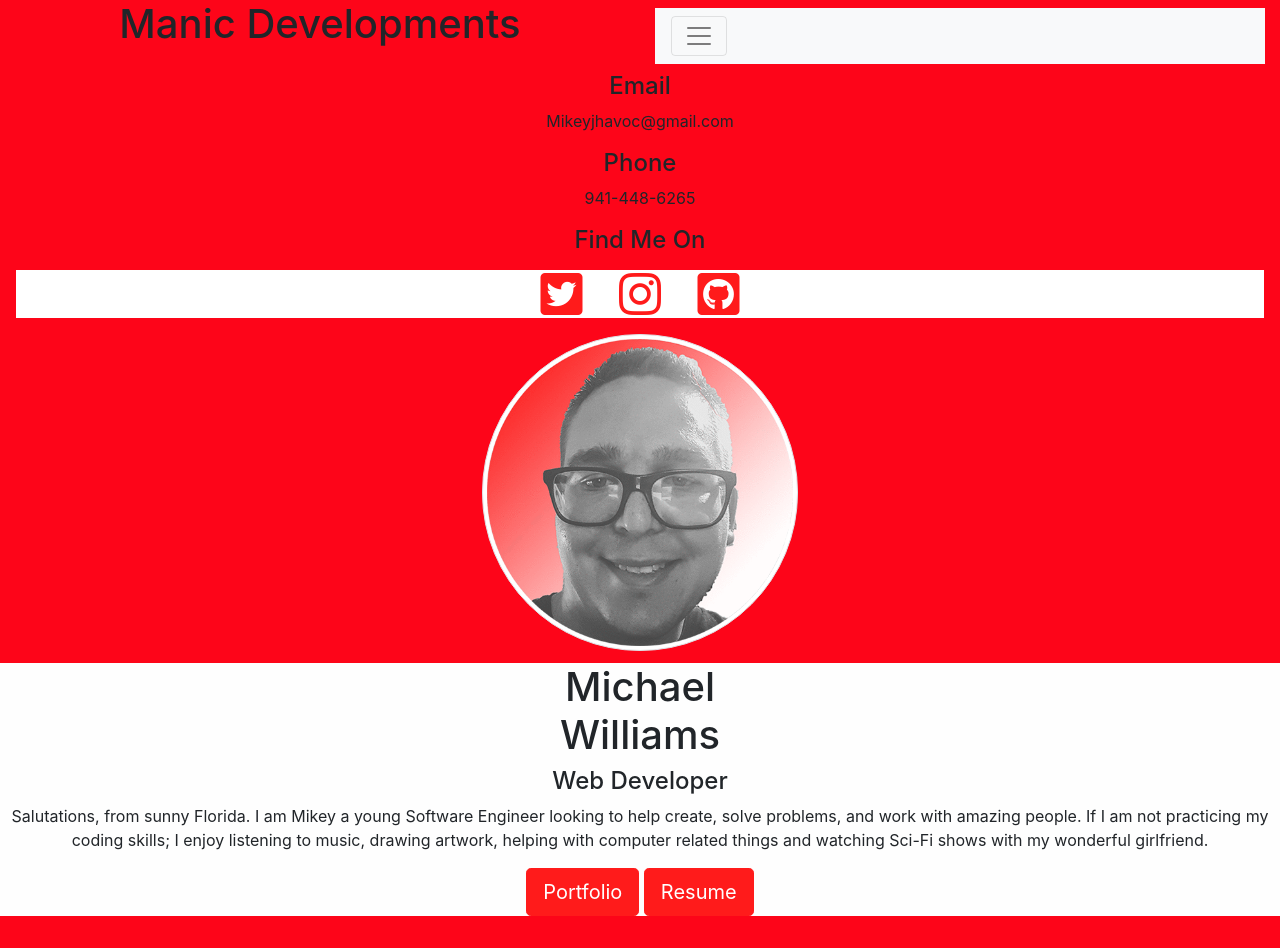
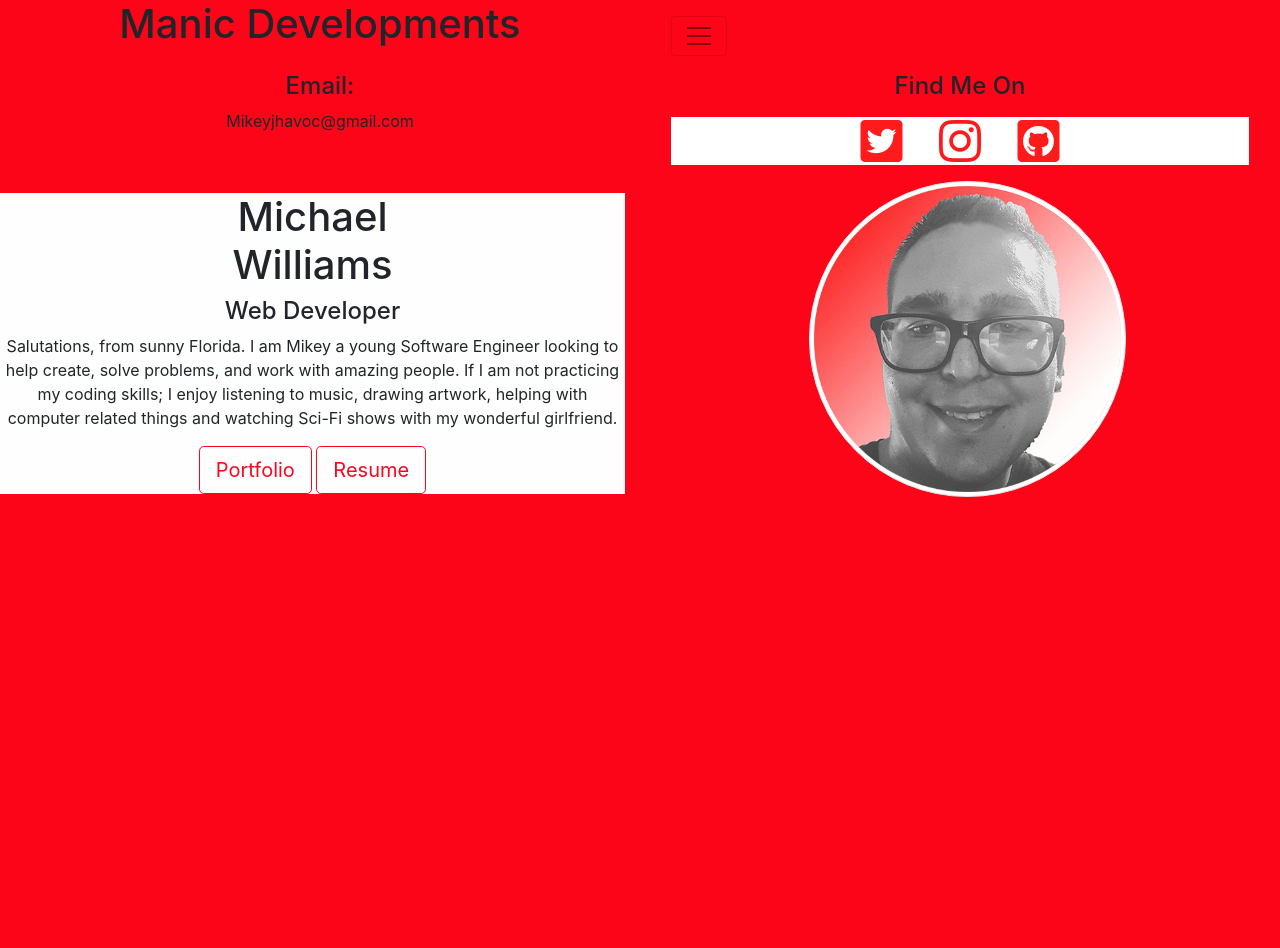
Before and after one commit to mikeyhavoc/bootstrap-form, a website with bundled scripts: page src/index.html in a window 1280 px wide. After the commit the page ends 800 px from the top, so only its background shows below. Built offline with nearby package versions, Linux system fonts and the light colour scheme; a web font is replaced by a local one.

Commit message:
changed up html to move info above pic.

```diff
--- a/src/index.html
+++ b/src/index.html
@@ -5,8 +5,9 @@
     <meta name="viewport" content="width=device-width, initial-scale=1.0">
     <meta http-equiv="X-UA-Compatible" content="ie=edge">
     <title>Portfolio</title>
-    <script defer src="./js/fontawesome-all.min.js"></script>
+
     <link href="https://fonts.googleapis.com/css?family=Muli" rel="stylesheet">
+
     <link rel="stylesheet" href="https://maxcdn.bootstrapcdn.com/bootstrap/4.0.0/css/bootstrap.min.css" integrity="sha384-Gn5384xqQ1aoWXA+058RXPxPg6fy4IWvTNh0E263XmFcJlSAwiGgFAW/dAiS6JXm" crossorigin="anonymous">
 </head>
 <body class="home">
@@ -26,7 +27,7 @@
                                 <h4 class="text-primary"><a href="./html/contact.html">Contact</a></h4>
                               </div>
                             </div>
-                            <nav class="navbar navbar-light bg-light">
+                            <nav class="navbar navbar-light">
                               <button class="navbar-toggler" type="button" data-toggle="collapse" data-target="#navbarToggleExternalContent" aria-controls="navbarToggleExternalContent" aria-expanded="false" aria-label="Toggle navigation">
                                 <span class="navbar-toggler-icon"></span>
                               </button>
@@ -36,11 +37,18 @@
 
             </div>
         </div>
-    <section class="info-section">
-        <div class="logo"></div>
+        <div>
+            <section class="info-section container-fluid">
                 <div class="info-box text-center">
-            <h4>Email</h4><p>Mikeyjhavoc@gmail.com</p>
-            <h4>Phone</h4><p>941-448-6265</p>
+                    <div class="row">
+                        <div class="col-sm-6">
+                            <div class="email-box">
+                                <h4>Email:</h4><p>Mikeyjhavoc@gmail.com</p>
+                            </div>
+                        </div>
+
+
+                       <div class="col-sm-6">
                             <h4>Find Me On</h4>
                             <div class="icon-section">
                               <span class="twitter-icon"><a href="https://www.twitter.com/havocworkshop"><i class="fab fa-twitter-square fa-3x"></i></a></span>
@@ -48,13 +56,15 @@
                               <span class="github-icon"><a href="https://www.github.com/mikeyhavoc"><i class="fab fa-github-square fa-3x"></i></a></span>
                             </div>
                         </div>
-
-    </section>
-    <section class="content-area">
-        <div class="img-container">
-            <div class="user-img img-thumbnail rounded-circle mx-auto"><img src="./img/mikey.gif" alt="black and white clode up of me, mikey williams"></div>
                    </div>
 
+                </div>
+            </section>
+        </div><!-- / container-fluid -->
+
+        <section class="content-area">
+        <div class="row">
+            <div class="col-sm-6">
                 <div class="profile-section">
                     <div class="profile text-center">
                         <h1 class="name">Michael <br> Williams</h1>
@@ -66,11 +76,18 @@
                                 I enjoy listening to music, drawing artwork, helping with computer related things
                                 and watching Sci-Fi shows with my wonderful girlfriend.
                         </p>
-              <button type="button" class="btn btn-primary btn-lg portfolio">Portfolio</button>
-              <a href="./html/resume.html"><button class="btn btn-primary btn-lg resume">Resume</button></a>
+                            <button type="button" class="btn btn-outline-danger btn-lg portfolio">Portfolio</button>
+                            <a href="./html/resume.html"><button class="btn btn-outline-danger  btn-lg resume">Resume</button></a>
                     </div>
                 </div>
-
+            </div>
+            <div class="col-sm-6">
+                    <div class="img-container">
+                            <div class="user-img img-thumbnail rounded-circle mx-auto"><img src="./img/mikey.gif" alt="black and white clode up of me, mikey williams"></div>
+                        </div>
+            </div>
+        </div>
+       </div>
     </section>
 
 
```
Lines whose indentation alone changed are shown as unchanged.
